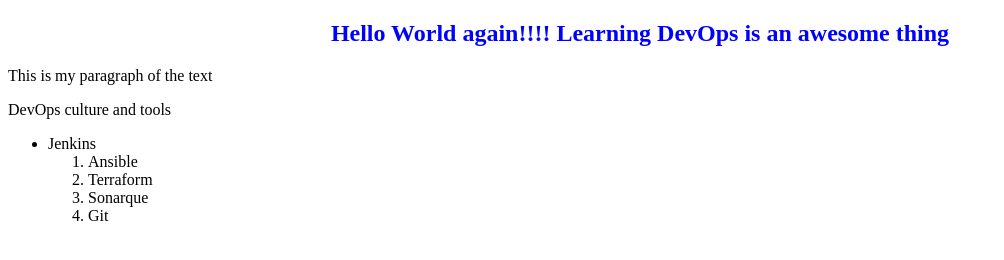
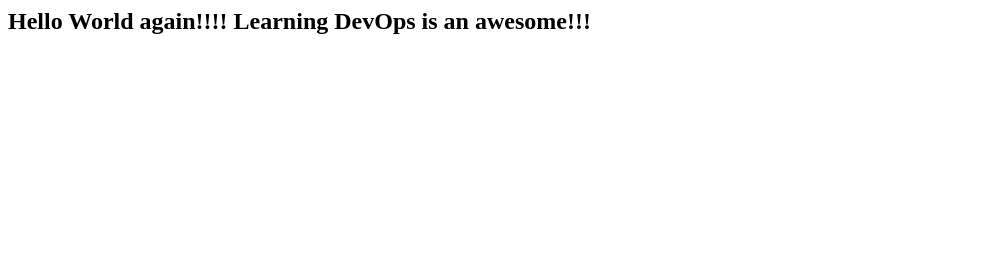
Before and after one commit to kehbixgit/Apache_Ansible_Jenkins, a plain HTML site: page index.html in a window 1280 px wide. Shown: the whole page, without its empty margins (0-1004 px from the left). Drawn offline with Linux system fonts and the light colour scheme.

Commit message:
Update index.html

```diff
--- a/index.html
+++ b/index.html
@@ -1,28 +1 @@
-
-<!DOCTYPE html>
-<html>
-
-<head>
-    <title>My Terransible web page!</title>
-    <style>
-        h2 {
-            color: blue;
-            text-align: center;
-        }
-    </style>
-</head>
-
-<body>
-    <h2>Hello World again!!!! Learning DevOps is an awesome thing</h2>
-    <p>This is my paragraph of the text</p>
-    <p>DevOps culture and tools</p>
-    <ul>
-        <li>Jenkins</li>
-        <ol>
-            <li>Ansible</li>
-            <li>Terraform</li>
-            <li>Sonarque</li>
-            <li>Git</li>
-</body>
-
-</html>
+<h2>Hello World again!!!! Learning DevOps is an awesome!!!</h2>
```
